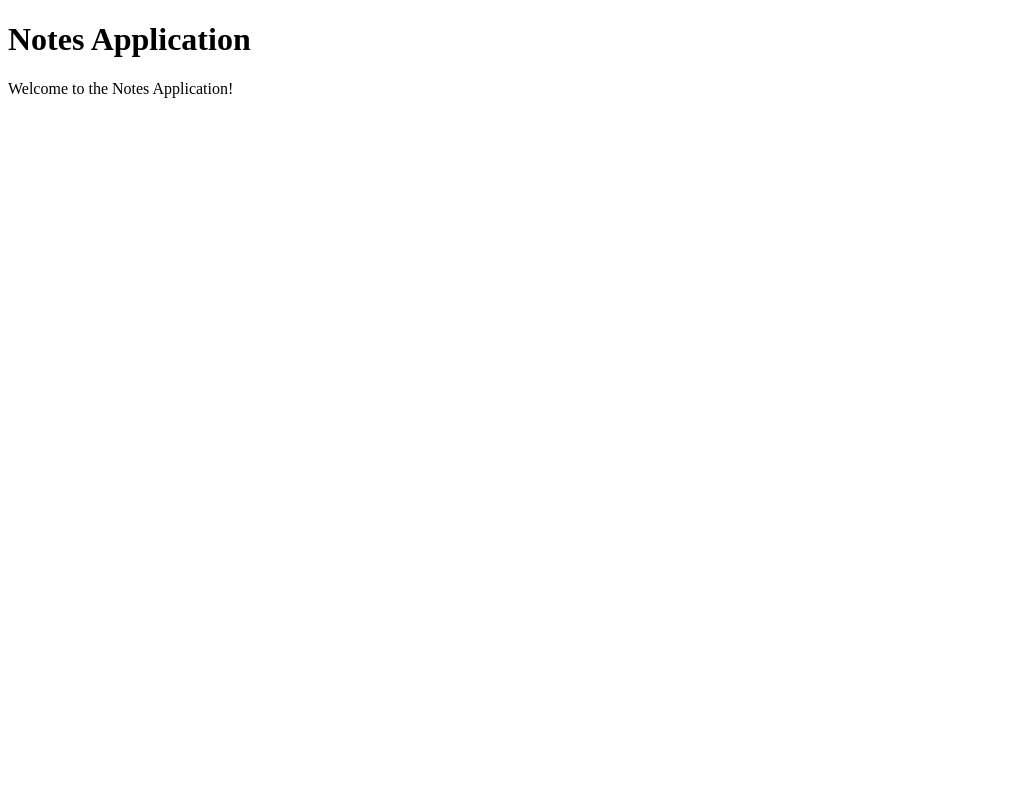
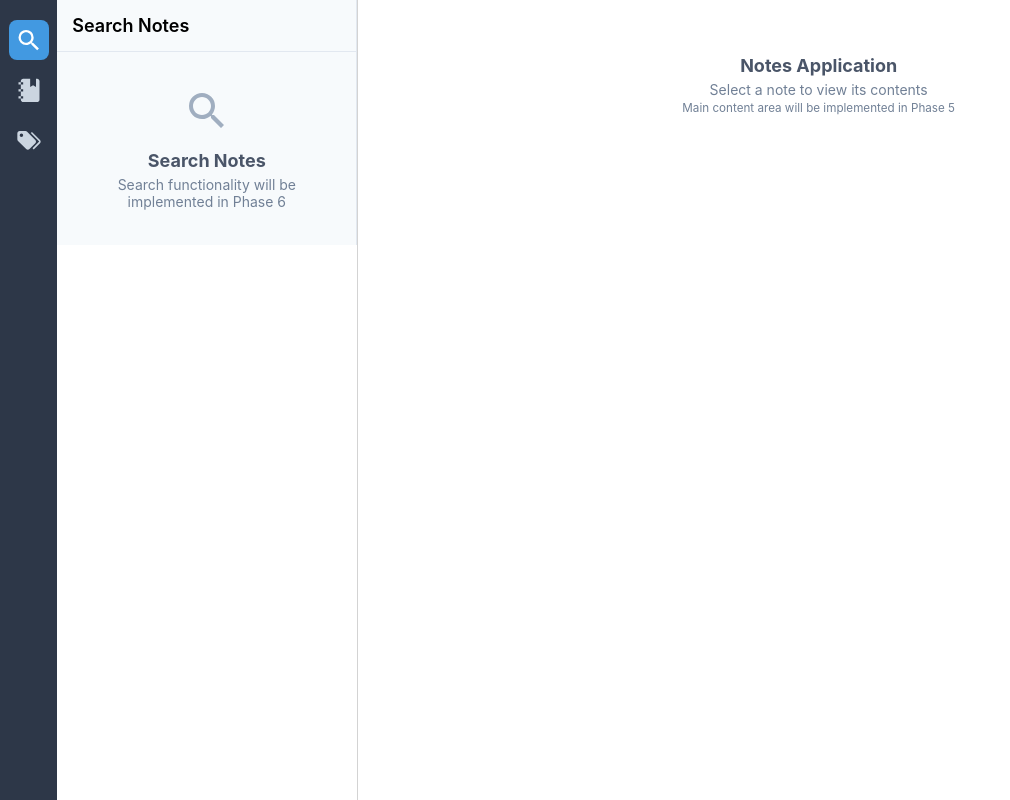
Before and after one commit to sp-loomis/notes, a React app: page / in a window 1280 px wide. Shown: the whole page, without its empty margins (0-1010 px from the left). Built offline with nearby package versions, Linux system fonts and the light colour scheme.

Commit message:
feat(ui): implement navigation system with tab bar and views for notes, search, and tags

```diff
--- a/src/renderer/App.tsx
+++ b/src/renderer/App.tsx
@@ -1,14 +1,57 @@
-import React from "react";
+import React, { useState } from 'react';
+import { Allotment } from 'allotment';
+import 'allotment/dist/style.css';
+import './styles/global.css';
+
+// Import components
+import TabBar from './components/layout/TabBar';
+import SearchView from './components/navigation/SearchView';
+import NoteManagerView from './components/navigation/NoteManagerView';
+import TagOrganizerView from './components/navigation/TagOrganizerView';
 
 const App: React.FC = () => {
+  // State to track the active navigator tab
+  const [activeTab, setActiveTab] = useState<string>('search');
+
+  // Render the appropriate navigator view based on the active tab
+  const renderNavigatorView = () => {
+    switch (activeTab) {
+      case 'search':
+        return <SearchView />;
+      case 'notes':
+        return <NoteManagerView />;
+      case 'tags':
+        return <TagOrganizerView />;
+      default:
+        return <SearchView />;
+    }
+  };
+
   return (
     <div className="app-container">
-      <header>
-        <h1>Notes Application</h1>
-      </header>
-      <main>
-        <p>Welcome to the Notes Application!</p>
-      </main>
+      {/* Tab Bar (Left sidebar) */}
+      <TabBar activeTab={activeTab} onTabChange={setActiveTab} />
+
+      {/* Main area with resizable panels */}
+      <Allotment>
+        {/* Navigator Panel */}
+        <Allotment.Pane preferredSize={300} minSize={200} maxSize={500}>
+          <div className="navigator-panel">{renderNavigatorView()}</div>
+        </Allotment.Pane>
+
+        {/* Main Content Area */}
+        <Allotment.Pane>
+          <div className="main-content">
+            <div className="placeholder">
+              <h3>Notes Application</h3>
+              <p>Select a note to view its contents</p>
+              <p>
+                <small>Main content area will be implemented in Phase 5</small>
+              </p>
+            </div>
+          </div>
+        </Allotment.Pane>
+      </Allotment>
     </div>
   );
 };
--- /dev/null
+++ b/src/renderer/components/layout/TabBar.tsx
@@ -0,0 +1,37 @@
+import React from 'react';
+import Icon from '@mdi/react';
+import { mdiMagnify, mdiNotebook, mdiTagMultiple } from '@mdi/js';
+
+interface TabBarProps {
+  activeTab: string;
+  onTabChange: (tabId: string) => void;
+}
+
+/**
+ * Vertical tab bar for switching between different navigator views
+ */
+const TabBar: React.FC<TabBarProps> = ({ activeTab, onTabChange }) => {
+  const tabs = [
+    { id: 'search', icon: mdiMagnify, label: 'Search Notes' },
+    { id: 'notes', icon: mdiNotebook, label: 'Note Manager' },
+    { id: 'tags', icon: mdiTagMultiple, label: 'Tag Organizer' },
+  ];
+
+  return (
+    <div className="tab-bar">
+      {tabs.map((tab) => (
+        <button
+          key={tab.id}
+          className={`tab-bar-button ${activeTab === tab.id ? 'active' : ''}`}
+          onClick={() => onTabChange(tab.id)}
+          title={tab.label}
+          aria-label={tab.label}
+        >
+          <Icon path={tab.icon} size={1.2} />
+        </button>
+      ))}
+    </div>
+  );
+};
+
+export default TabBar;
--- /dev/null
+++ b/src/renderer/components/navigation/NoteManagerView.tsx
@@ -0,0 +1,20 @@
+import React from 'react';
+import Icon from '@mdi/react';
+import { mdiNotebook } from '@mdi/js';
+
+const NoteManagerView: React.FC = () => {
+  return (
+    <div className="navigator-view note-manager-view">
+      <div className="navigator-header">Note Manager</div>
+      <div className="navigator-content">
+        <div className="placeholder">
+          <Icon path={mdiNotebook} size={2} />
+          <h3>Note Manager</h3>
+          <p>Note management will be implemented in Phase 5</p>
+        </div>
+      </div>
+    </div>
+  );
+};
+
+export default NoteManagerView;
--- /dev/null
+++ b/src/renderer/components/navigation/SearchView.tsx
@@ -0,0 +1,20 @@
+import React from 'react';
+import Icon from '@mdi/react';
+import { mdiMagnify } from '@mdi/js';
+
+const SearchView: React.FC = () => {
+  return (
+    <div className="navigator-view search-view">
+      <div className="navigator-header">Search Notes</div>
+      <div className="navigator-content">
+        <div className="placeholder">
+          <Icon path={mdiMagnify} size={2} />
+          <h3>Search Notes</h3>
+          <p>Search functionality will be implemented in Phase 6</p>
+        </div>
+      </div>
+    </div>
+  );
+};
+
+export default SearchView;
--- /dev/null
+++ b/src/renderer/components/navigation/TagOrganizerView.tsx
@@ -0,0 +1,20 @@
+import React from 'react';
+import Icon from '@mdi/react';
+import { mdiTagMultiple } from '@mdi/js';
+
+const TagOrganizerView: React.FC = () => {
+  return (
+    <div className="navigator-view tag-organizer-view">
+      <div className="navigator-header">Tag Organizer</div>
+      <div className="navigator-content">
+        <div className="placeholder">
+          <Icon path={mdiTagMultiple} size={2} />
+          <h3>Tag Organizer</h3>
+          <p>Tag organization will be implemented in Phase 8</p>
+        </div>
+      </div>
+    </div>
+  );
+};
+
+export default TagOrganizerView;
--- /dev/null
+++ b/src/renderer/styles/global.css
@@ -0,0 +1,117 @@
+/* Base styles */
+html,
+body,
+#root {
+  margin: 0;
+  padding: 0;
+  height: 100%;
+  width: 100%;
+  font-family:
+    -apple-system, BlinkMacSystemFont, 'Segoe UI', Roboto, Oxygen, Ubuntu, Cantarell, 'Open Sans',
+    'Helvetica Neue', sans-serif;
+}
+
+/* Application layout */
+.app-container {
+  display: flex;
+  height: 100%;
+  width: 100%;
+  overflow: hidden;
+}
+
+/* Tab bar */
+.tab-bar {
+  width: 60px;
+  background-color: #2d3748;
+  display: flex;
+  flex-direction: column;
+  align-items: center;
+  padding-top: 20px;
+}
+
+.tab-bar-button {
+  width: 40px;
+  height: 40px;
+  border-radius: 8px;
+  display: flex;
+  justify-content: center;
+  align-items: center;
+  cursor: pointer;
+  margin-bottom: 10px;
+  color: #cbd5e0;
+  background: transparent;
+  border: none;
+  transition:
+    background-color 0.2s,
+    color 0.2s;
+}
+
+.tab-bar-button:hover {
+  background-color: #4a5568;
+}
+
+.tab-bar-button.active {
+  background-color: #4299e1;
+  color: white;
+}
+
+/* Navigator panel */
+.navigator-panel {
+  flex: 0 0 300px;
+  min-width: 200px;
+  max-width: 500px;
+  background-color: #f7fafc;
+  border-right: 1px solid #e2e8f0;
+  overflow: auto;
+}
+
+.navigator-view {
+  height: 100%;
+  display: flex;
+  flex-direction: column;
+}
+
+.navigator-header {
+  padding: 15px;
+  font-size: 18px;
+  font-weight: 600;
+  border-bottom: 1px solid #e2e8f0;
+}
+
+.navigator-content {
+  flex: 1;
+  overflow: auto;
+  padding: 15px;
+}
+
+/* Main content area */
+.main-content {
+  flex: 1;
+  background-color: white;
+  overflow: auto;
+  padding: 20px;
+}
+
+/* Placeholder styles */
+.placeholder {
+  height: 100%;
+  display: flex;
+  flex-direction: column;
+  justify-content: center;
+  align-items: center;
+  color: #a0aec0;
+  text-align: center;
+  padding: 20px;
+}
+
+.placeholder h3 {
+  margin: 15px 0 5px;
+  font-size: 18px;
+  color: #4a5568;
+}
+
+.placeholder p {
+  margin: 0;
+  color: #718096;
+  font-size: 14px;
+}
```
